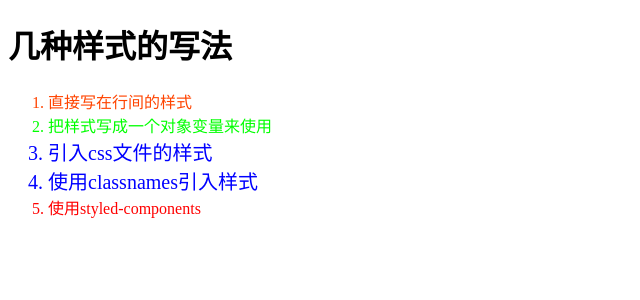
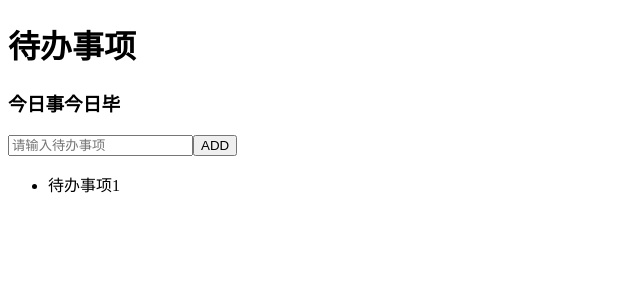
Before and after one commit to zjhcute/react, a React (Create React App) app in the folder my-app/: page / in a window 1280 px wide. Shown: the top 300 px of the page, without its empty margins (0-640 px from the left). Built offline with nearby package versions, Linux system fonts and the light colour scheme.

Commit message:
change: 组件数据挂载->props

```diff
--- a/my-app/package.json
+++ b/my-app/package.json
@@ -7,6 +7,7 @@
     "@testing-library/react": "^9.4.0",
     "@testing-library/user-event": "^7.2.1",
     "classnames": "^2.2.6",
+    "prop-types": "^15.7.2",
     "react": "^16.12.0",
     "react-dom": "^16.12.0",
     "react-scripts": "3.4.0",
--- /dev/null
+++ b/my-app/src/App.js
@@ -0,0 +1,16 @@
+import React, { Component } from 'react'
+import { TodoHeader, TodoInput, TodoList } from './Components'
+
+export default class Todo extends Component {
+  render() {
+    return (
+      <>
+        <TodoHeader title="待办事项">
+          <h3>今日事今日毕</h3>
+        </TodoHeader>
+        <TodoInput btnText='ADD' />
+        <TodoList />
+      </>
+    )
+  }
+}
--- /dev/null
+++ b/my-app/src/Components/TodoHeader/index.js
@@ -0,0 +1,20 @@
+import React from 'react'
+import propTypes from 'prop-types'
+export default function TodoHeader(props) {
+  return (
+    <>
+      <h1>
+        {props.title}
+      </h1>
+      {props.children}
+    </>
+  )
+}
+
+TodoHeader.defaultProps = {
+  title: 'Todo',
+}
+
+TodoHeader.propTypes = {
+  title: propTypes.string,
+}
--- /dev/null
+++ b/my-app/src/Components/TodoInput/index.js
@@ -0,0 +1,21 @@
+import React, { Component } from 'react'
+import propTypes  from 'prop-types'
+
+export default class TodoInput extends Component {
+  static propTypes = {
+    btnText: propTypes.string,
+  }
+
+  static defaultProps = {
+    btnText: 'ADD',
+  }
+
+  render() {
+    return (
+      <>
+        <input type="text" placeholder="请输入待办事项"/>
+        <button>{this.props.btnText}</button>
+      </>
+    )
+  }
+}
--- /dev/null
+++ b/my-app/src/Components/TodoList/TodoItem.jsx
@@ -0,0 +1,9 @@
+import React, { Component } from 'react'
+
+export default class TodoItem extends Component {
+  render() {
+    return (
+      <li>待办事项1</li>
+    )
+  }
+}
--- /dev/null
+++ b/my-app/src/Components/TodoList/index.js
@@ -0,0 +1,13 @@
+import React, { Component } from 'react'
+import './TodoItem'
+import TodoItem from './TodoItem'
+
+export default class TodoList extends Component {
+  render() {
+    return (
+      <ul>
+        <TodoItem />
+      </ul>
+    )
+  }
+}
--- /dev/null
+++ b/my-app/src/Components/index.js
@@ -0,0 +1,3 @@
+export { default as TodoHeader } from './TodoHeader'
+export { default as TodoInput } from './TodoInput'
+export { default as TodoList } from './TodoList'
--- a/my-app/src/index.js
+++ b/my-app/src/index.js
@@ -1,6 +1,7 @@
 import React from 'react'
 import ReactDom from 'react-dom'
-import Style from './Components/Style'
+import {default as App } from './App'
+// import Style from './Components/Style'
 // 使用JSX渲染变量
 // const name = 'deadPooI'
 
@@ -45,6 +46,7 @@ ReactDom.render(
   // deadPooI,
   // createApp({title: 'NEWS'}),
   // <App  title='News' content='this is the news'/>,
-  <Style />,
+  // <Style />,
+  <App />,
   document.querySelector('#root')
 )
```
Also changed, not shown: 1 other file (tests, documents, lock files or other folders).
